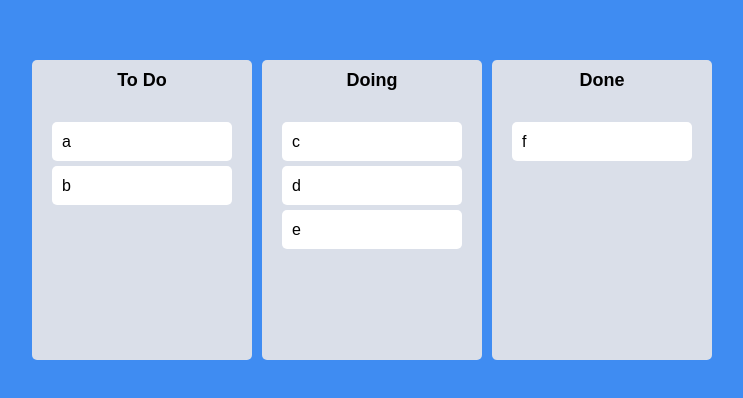
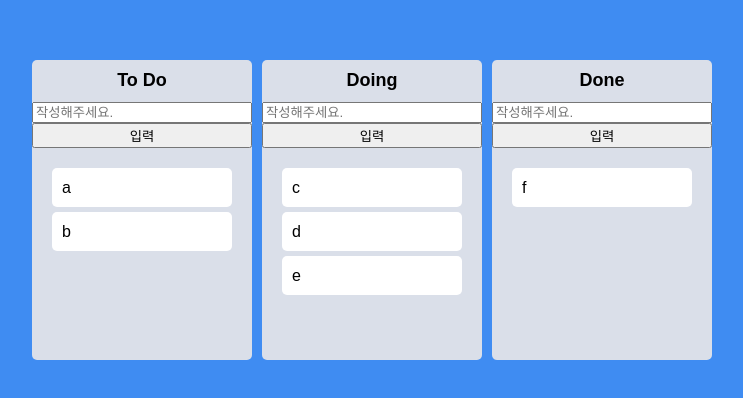
Before and after one commit to KimByul1225/react_beautiful_dnd, a React (Create React App) app: page / in a window 1280 px wide. Shown: the part 190-588 px from the top of the page, without its empty margins (268-1011 px from the left). Built offline with nearby package versions, Linux system fonts and the light colour scheme.

Commit message:
useRef 설정

```diff
--- a/src/Components/Board.tsx
+++ b/src/Components/Board.tsx
@@ -1,4 +1,4 @@
-import React from 'react';
+import React, { useRef } from 'react';
 import {Droppable} from "react-beautiful-dnd";
 import DraggableCard from './DraggableCard';
 import styled from 'styled-components';
@@ -37,9 +37,20 @@ interface IBoardProps {
 }
 
 function Board({toDos, boardId}: IBoardProps) {
+    const inputRef = useRef<HTMLInputElement>(null);
+    const onClick = () => {
+        inputRef.current?.focus();
+        setTimeout(() => {inputRef.current?.blur()}, 5000)
+    }
     return (
         <Wrapper>
             <Title>{boardId}</Title>
+            <input
+                type="text"
+                placeholder="작성해주세요."
+                ref={inputRef}
+            />
+            <button onClick={onClick}>입력</button>
             <Droppable droppableId={boardId}>
                 {(provided, snapshot) => (
                 <Area
```
